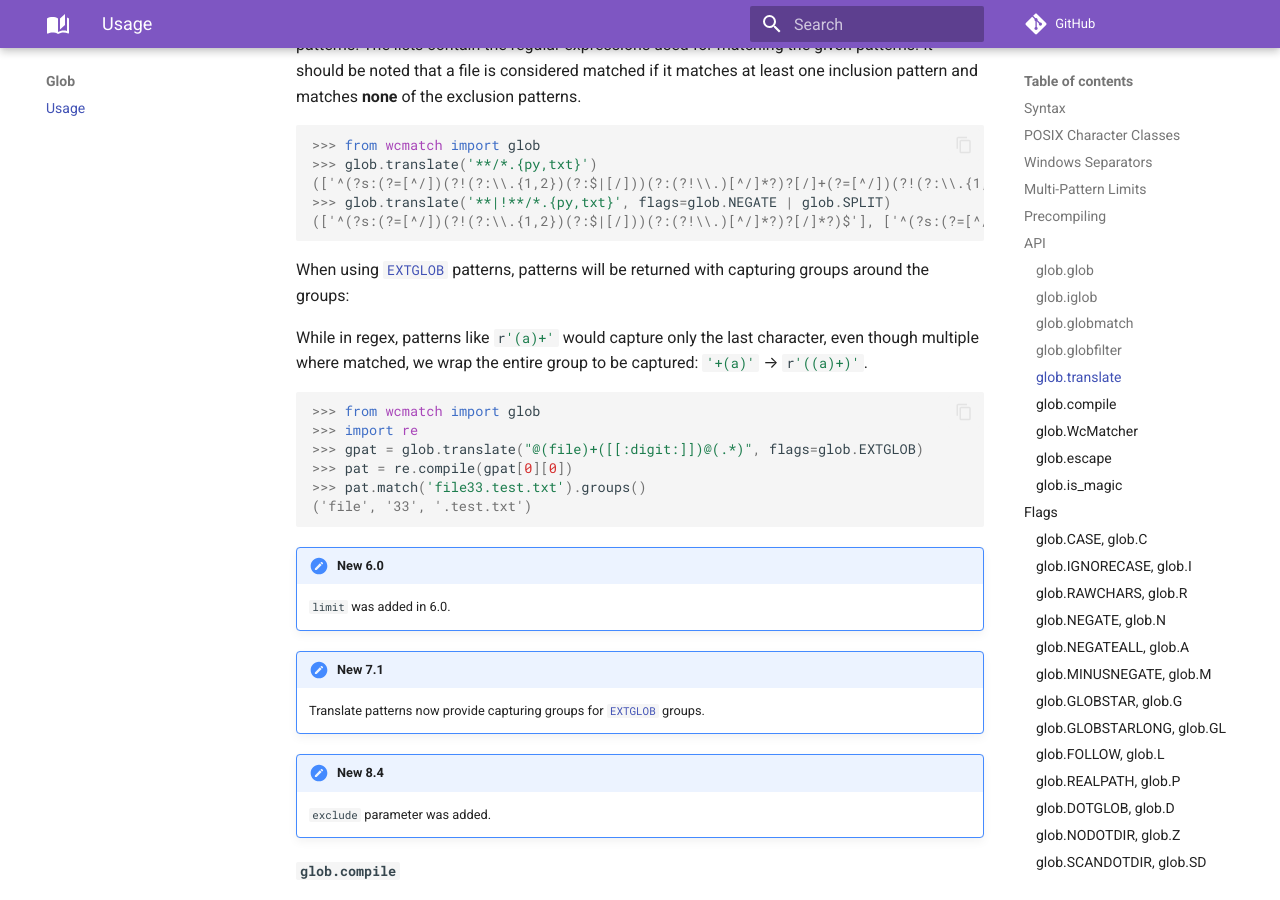
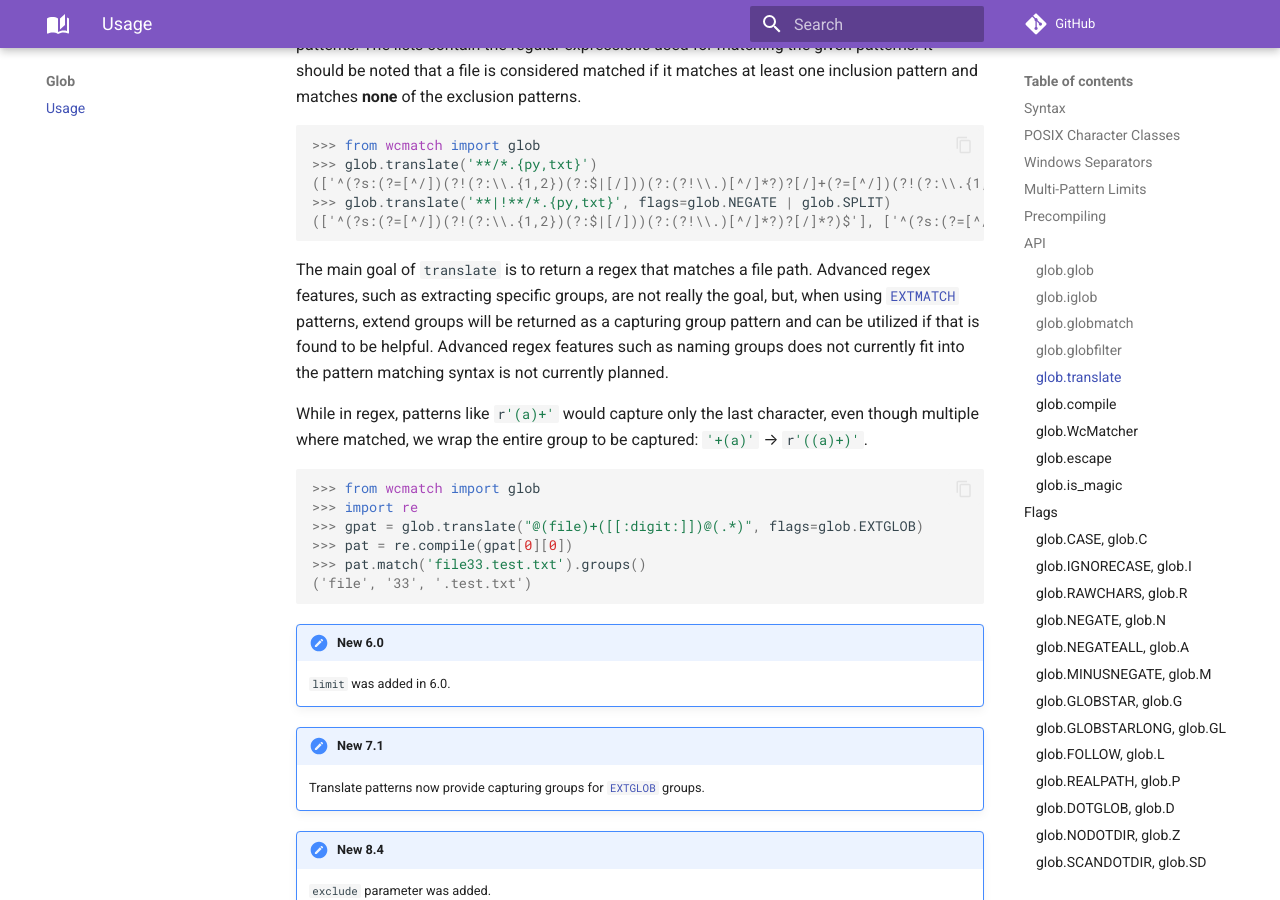
Before and after one commit to facelessuser/wcmatch, an MkDocs documentation site: the page built from docs/src/markdown/glob.md, in a window 1280 px wide and 900 px high, scrolled down 13813 px. Built offline with MkDocs 1.6.1 and Material for MkDocs 9.7.7, drawn with Linux system fonts in a browser that asks for light colours; emoji names are drawn with the system emoji font; comment, search, counter and statistics services are not loaded.

Commit message:
Elaborate a little more on capturing groups
Explain the purpose of generating and returning regex patterns and
emphasize that even though extended glob patterns do return capturing
groups, that can be utilized, the main goal of the regex patterns is
for matching a file path generally. The focus is not to provide advanced
capturing withing these regex patterns, at least not currently.

````diff
--- a/docs/src/markdown/fnmatch.md
+++ b/docs/src/markdown/fnmatch.md
@@ -241,7 +241,10 @@ matches at least one inclusion pattern and matches **none** of the exclusion pat
 (['^(?s:(?=.)(?![.]).*?)$'], ['^(?s:(?=.).*?\\.a)$', '^(?s:(?=.).*?\\.b)$', '^(?s:(?=.).*?\\.c)$'])
 ```
 
-When using [`EXTMATCH`](#extmatch) patterns, patterns will be returned with capturing groups around the groups:
+The main goal of `translate` is to return a regex that matches a file path. Advanced regex features, such as extracting
+specific groups, are not really the goal, but, when using [`EXTMATCH`](#extmatch) patterns, extend groups will be
+returned as a capturing group pattern and can be utilized if that is found to be helpful. Advanced regex features such
+as naming groups does not currently fit into the pattern matching syntax is not currently planned.
 
 While in regex, patterns like `#!py r'(a)+'` would capture only the last character, even though multiple where matched,
 we wrap the entire group to be captured: `#!py '+(a)'` --> `#!py r'((a)+)'`.
--- a/docs/src/markdown/glob.md
+++ b/docs/src/markdown/glob.md
@@ -588,7 +588,10 @@ matches at least one inclusion pattern and matches **none** of the exclusion pat
 (['^(?s:(?=[^/])(?!(?:\\.{1,2})(?:$|[/]))(?:(?!\\.)[^/]*?)?[/]*?)$'], ['^(?s:(?=[^/])(?!(?:\\.{1,2})(?:$|[/]))[^/]*?[/]+(?=[^/])(?!(?:\\.{1,2})(?:$|[/]))[^/]*?\\.\\{py,txt\\}[/]*?)$'])
 ```
 
-When using [`EXTGLOB`](#extglob) patterns, patterns will be returned with capturing groups around the groups:
+The main goal of `translate` is to return a regex that matches a file path. Advanced regex features, such as extracting
+specific groups, are not really the goal, but, when using [`EXTMATCH`](#extmatch) patterns, extend groups will be
+returned as a capturing group pattern and can be utilized if that is found to be helpful. Advanced regex features such
+as naming groups does not currently fit into the pattern matching syntax is not currently planned.
 
 While in regex, patterns like `#!py r'(a)+'` would capture only the last character, even though multiple where matched,
 we wrap the entire group to be captured: `#!py '+(a)'` --> `#!py r'((a)+)'`.
````
